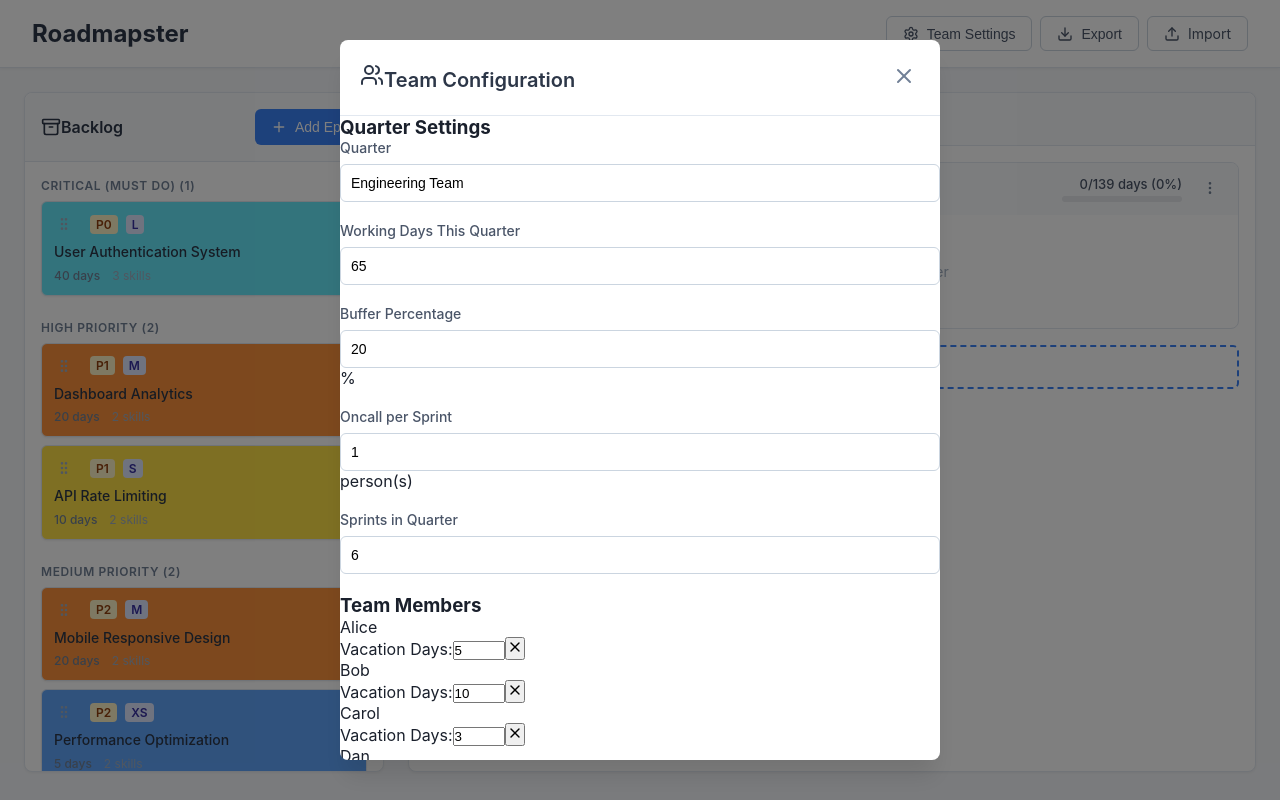
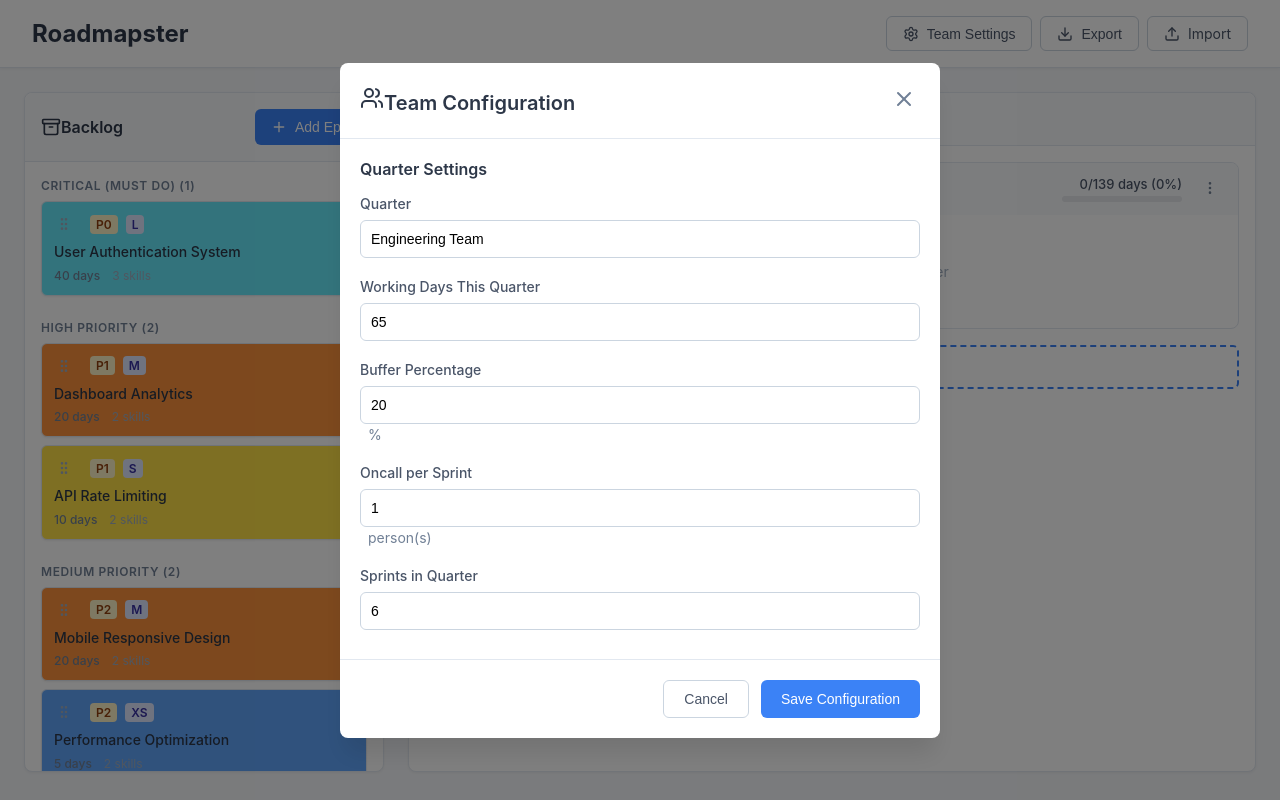
Before and after one commit to yeameen/roadmapster, a React (Create React App) app in the folder app/: page / in a window 1280 px wide. Both pictures are taken after a click on the button "Team Settings". Built offline with nearby package versions, Linux system fonts and the light colour scheme.

Commit message:
Fix breaking UI for team settings view

```diff
--- a/app/src/App.css
+++ b/app/src/App.css
@@ -538,6 +538,145 @@ body {
   color: #2d3748;
 }
 
+.modal-body {
+  padding: 1.25rem;
+  overflow-y: auto;
+  max-height: calc(90vh - 200px);
+}
+
+.modal-footer {
+  padding: 1.25rem;
+  border-top: 1px solid #e2e8f0;
+  display: flex;
+  justify-content: flex-end;
+  gap: 0.75rem;
+}
+
+.config-section {
+  margin-bottom: 2rem;
+}
+
+.config-section:last-child {
+  margin-bottom: 0;
+}
+
+.config-section h3 {
+  font-size: 1rem;
+  font-weight: 600;
+  color: #2d3748;
+  margin-bottom: 1rem;
+}
+
+.input-suffix {
+  margin-left: 0.5rem;
+  color: #718096;
+  font-size: 0.875rem;
+}
+
+.members-list {
+  display: flex;
+  flex-direction: column;
+  gap: 0.75rem;
+  margin-bottom: 1rem;
+}
+
+.member-item {
+  display: flex;
+  align-items: center;
+  justify-content: space-between;
+  padding: 0.75rem;
+  background: #f7fafc;
+  border-radius: 0.375rem;
+  border: 1px solid #e2e8f0;
+}
+
+.member-name {
+  font-weight: 500;
+  color: #2d3748;
+  min-width: 100px;
+}
+
+.member-controls {
+  display: flex;
+  align-items: center;
+  gap: 0.5rem;
+}
+
+.member-controls label {
+  font-size: 0.875rem;
+  color: #4a5568;
+  margin: 0;
+}
+
+.vacation-input {
+  width: 80px;
+  padding: 0.375rem 0.5rem;
+  border: 1px solid #cbd5e0;
+  border-radius: 0.25rem;
+  font-size: 0.875rem;
+  text-align: center;
+}
+
+.vacation-input:focus {
+  outline: none;
+  border-color: #3b82f6;
+  box-shadow: 0 0 0 3px rgba(59, 130, 246, 0.1);
+}
+
+.remove-member {
+  background: none;
+  border: none;
+  cursor: pointer;
+  padding: 0.25rem;
+  color: #e53e3e;
+  transition: color 0.2s;
+  display: flex;
+  align-items: center;
+}
+
+.remove-member:hover {
+  color: #c53030;
+}
+
+.add-member {
+  display: flex;
+  gap: 0.5rem;
+  margin-top: 1rem;
+}
+
+.add-member input {
+  flex: 1;
+  padding: 0.625rem;
+  border: 1px solid #cbd5e0;
+  border-radius: 0.375rem;
+  font-size: 0.875rem;
+}
+
+.add-member input:focus {
+  outline: none;
+  border-color: #3b82f6;
+  box-shadow: 0 0 0 3px rgba(59, 130, 246, 0.1);
+}
+
+.add-button {
+  display: flex;
+  align-items: center;
+  gap: 0.375rem;
+  padding: 0.625rem 1rem;
+  background: #10b981;
+  color: white;
+  border: none;
+  border-radius: 0.375rem;
+  cursor: pointer;
+  font-size: 0.875rem;
+  font-weight: 500;
+  transition: background 0.2s;
+}
+
+.add-button:hover {
+  background: #059669;
+}
+
 /* Form Styles */
 .epic-form,
 .team-form,
```
